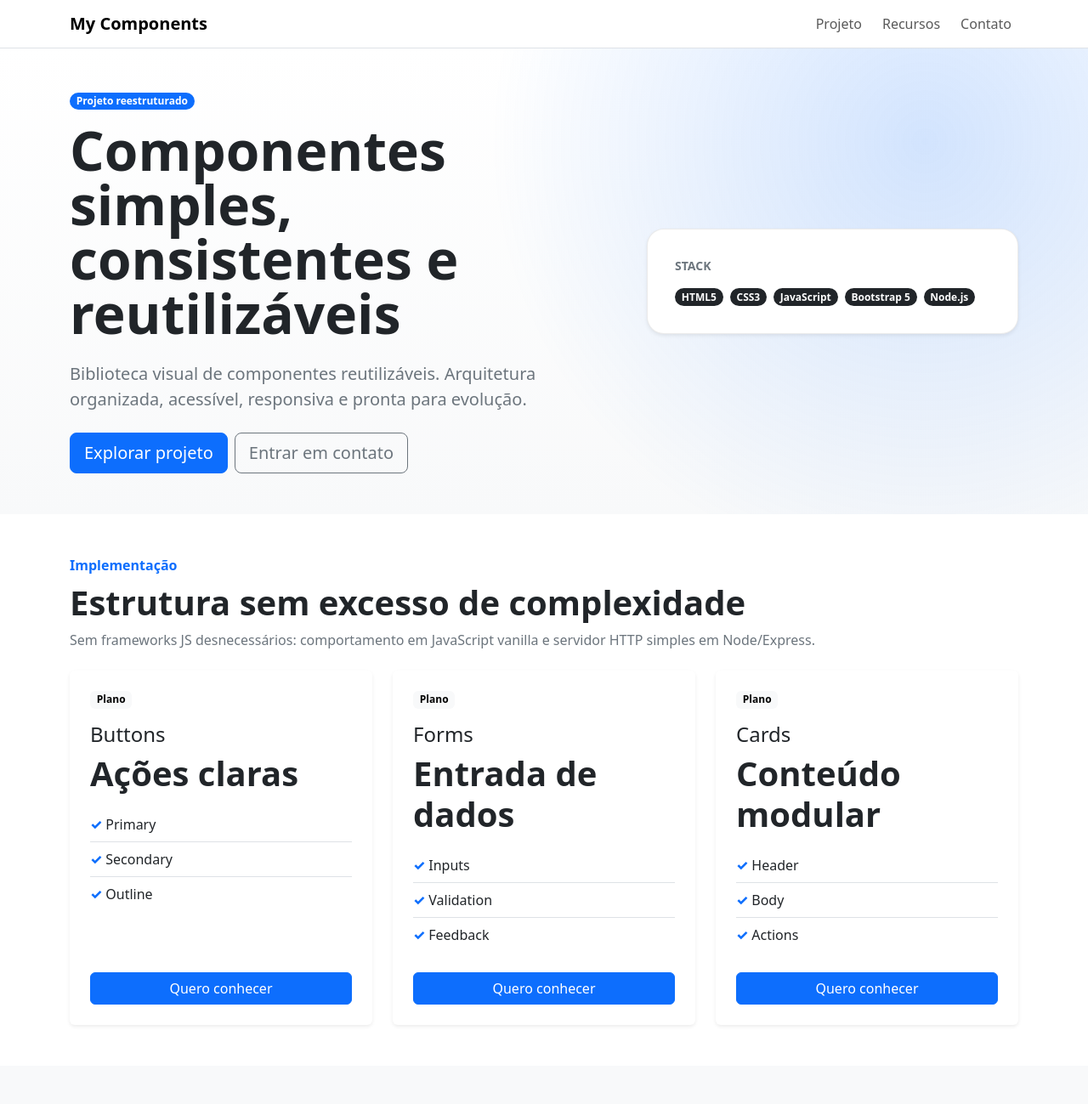
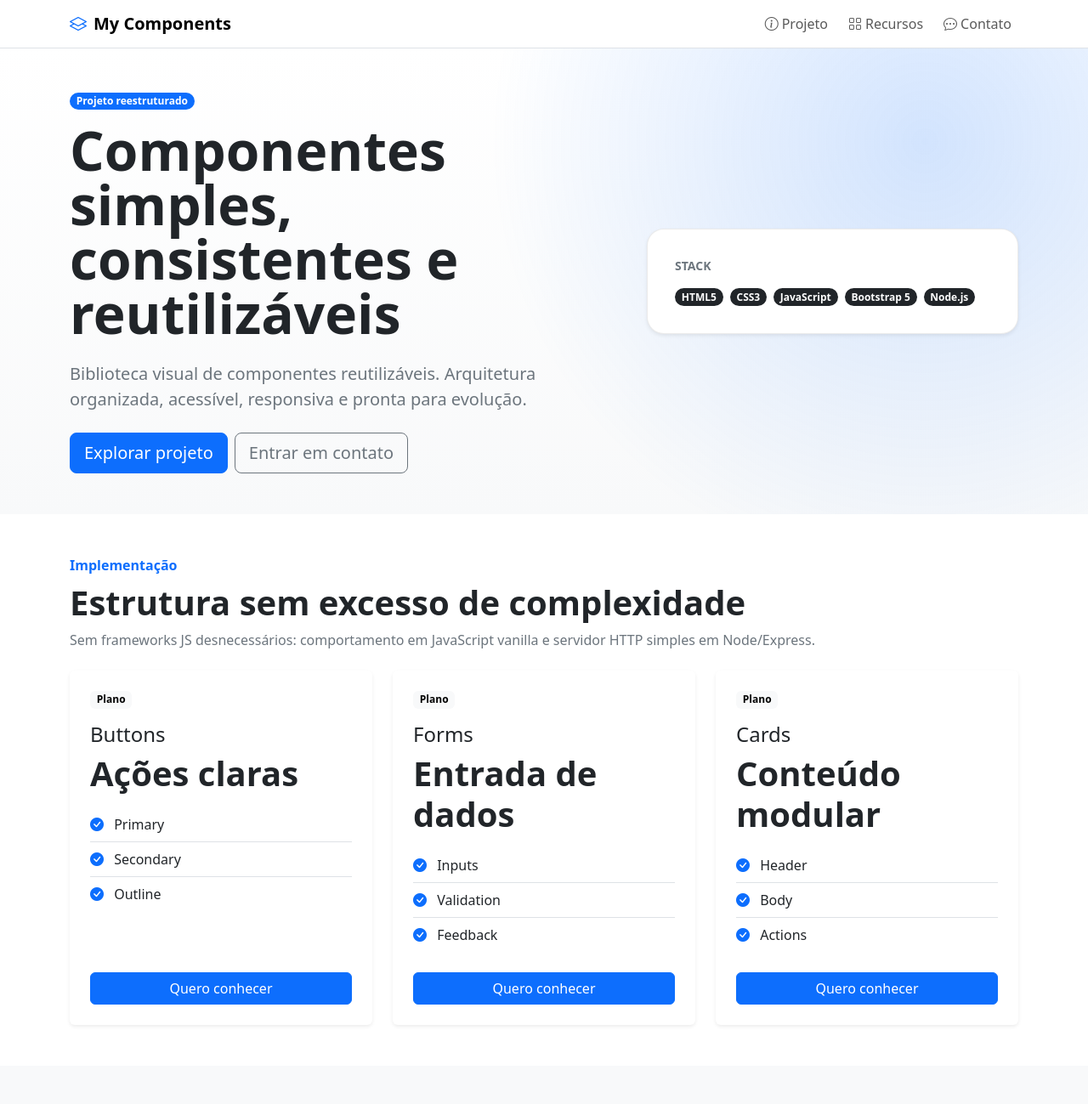
Before and after one commit to Jaosuzart/07-my-components, a website: page index.html in a window 1280 px wide. Shown: the top 1299 px of the page at 85% size. Drawn offline with nearby package versions, Linux system fonts and the light colour scheme.

Commit message:
Enviando atualizacao ao github

```diff
--- a/index.html
+++ b/index.html
@@ -6,21 +6,24 @@
   <meta name="description" content="Biblioteca visual de componentes reutilizáveis.">
   <title>My Components — Projeto Serliv</title>
   <link href="https://cdn.jsdelivr.net/npm/bootstrap@5.3.3/dist/css/bootstrap.min.css" rel="stylesheet">
+  <link rel="stylesheet" href="https://cdn.jsdelivr.net/npm/bootstrap-icons@1.11.3/font/bootstrap-icons.min.css">
   <link rel="stylesheet" href="./styles.css">
 </head>
 <body>
 <header class="border-bottom bg-white sticky-top">
   <nav class="navbar navbar-expand-lg" aria-label="Navegação principal">
     <div class="container">
-      <a class="navbar-brand fw-bold" href="#inicio">My Components</a>
+      <a class="navbar-brand fw-bold d-flex align-items-center gap-2" href="#inicio">
+        <i class="bi bi-layers text-primary"></i> My Components
+      </a>
       <button class="navbar-toggler" type="button" data-bs-toggle="collapse" data-bs-target="#mainNav" aria-controls="mainNav" aria-expanded="false" aria-label="Abrir menu">
         <span class="navbar-toggler-icon"></span>
       </button>
       <div id="mainNav" class="collapse navbar-collapse">
         <ul class="navbar-nav ms-auto gap-lg-2">
-          <li class="nav-item"><a class="nav-link" href="#projeto">Projeto</a></li>
-          <li class="nav-item"><a class="nav-link" href="#recursos">Recursos</a></li>
-          <li class="nav-item"><a class="nav-link" href="#contato">Contato</a></li>
+          <li class="nav-item"><a class="nav-link d-flex align-items-center gap-1" href="#projeto"><i class="bi bi-info-circle"></i> Projeto</a></li>
+          <li class="nav-item"><a class="nav-link d-flex align-items-center gap-1" href="#recursos"><i class="bi bi-grid"></i> Recursos</a></li>
+          <li class="nav-item"><a class="nav-link d-flex align-items-center gap-1" href="#contato"><i class="bi bi-chat-dots"></i> Contato</a></li>
         </ul>
       </div>
     </div>
@@ -70,7 +73,7 @@
       <h2 class="h4">Buttons</h2>
       <p class="display-6 fw-bold mb-3">Ações claras</p>
       <ul class="list-group list-group-flush mb-4">
-        <li class="list-group-item px-0 bg-transparent"><span aria-hidden="true">✓</span> Primary</li><li class="list-group-item px-0 bg-transparent"><span aria-hidden="true">✓</span> Secondary</li><li class="list-group-item px-0 bg-transparent"><span aria-hidden="true">✓</span> Outline</li>
+        <li class="list-group-item px-0 bg-transparent"><i class="bi bi-check-circle-fill text-primary me-2"></i> Primary</li><li class="list-group-item px-0 bg-transparent"><i class="bi bi-check-circle-fill text-primary me-2"></i> Secondary</li><li class="list-group-item px-0 bg-transparent"><i class="bi bi-check-circle-fill text-primary me-2"></i> Outline</li>
       </ul>
       <button class="btn btn-primary mt-auto js-cta" data-plan="Buttons">Quero conhecer</button>
     </div>
@@ -83,7 +86,7 @@
       <h2 class="h4">Forms</h2>
       <p class="display-6 fw-bold mb-3">Entrada de dados</p>
       <ul class="list-group list-group-flush mb-4">
-        <li class="list-group-item px-0 bg-transparent"><span aria-hidden="true">✓</span> Inputs</li><li class="list-group-item px-0 bg-transparent"><span aria-hidden="true">✓</span> Validation</li><li class="list-group-item px-0 bg-transparent"><span aria-hidden="true">✓</span> Feedback</li>
+        <li class="list-group-item px-0 bg-transparent"><i class="bi bi-check-circle-fill text-primary me-2"></i> Inputs</li><li class="list-group-item px-0 bg-transparent"><i class="bi bi-check-circle-fill text-primary me-2"></i> Validation</li><li class="list-group-item px-0 bg-transparent"><i class="bi bi-check-circle-fill text-primary me-2"></i> Feedback</li>
       </ul>
       <button class="btn btn-primary mt-auto js-cta" data-plan="Forms">Quero conhecer</button>
     </div>
@@ -96,7 +99,7 @@
       <h2 class="h4">Cards</h2>
       <p class="display-6 fw-bold mb-3">Conteúdo modular</p>
       <ul class="list-group list-group-flush mb-4">
-        <li class="list-group-item px-0 bg-transparent"><span aria-hidden="true">✓</span> Header</li><li class="list-group-item px-0 bg-transparent"><span aria-hidden="true">✓</span> Body</li><li class="list-group-item px-0 bg-transparent"><span aria-hidden="true">✓</span> Actions</li>
+        <li class="list-group-item px-0 bg-transparent"><i class="bi bi-check-circle-fill text-primary me-2"></i> Header</li><li class="list-group-item px-0 bg-transparent"><i class="bi bi-check-circle-fill text-primary me-2"></i> Body</li><li class="list-group-item px-0 bg-transparent"><i class="bi bi-check-circle-fill text-primary me-2"></i> Actions</li>
       </ul>
       <button class="btn btn-primary mt-auto js-cta" data-plan="Cards">Quero conhecer</button>
     </div>
```
